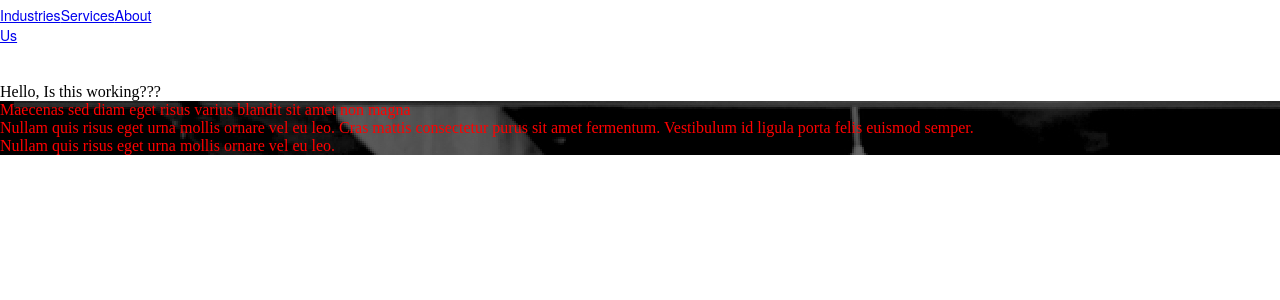
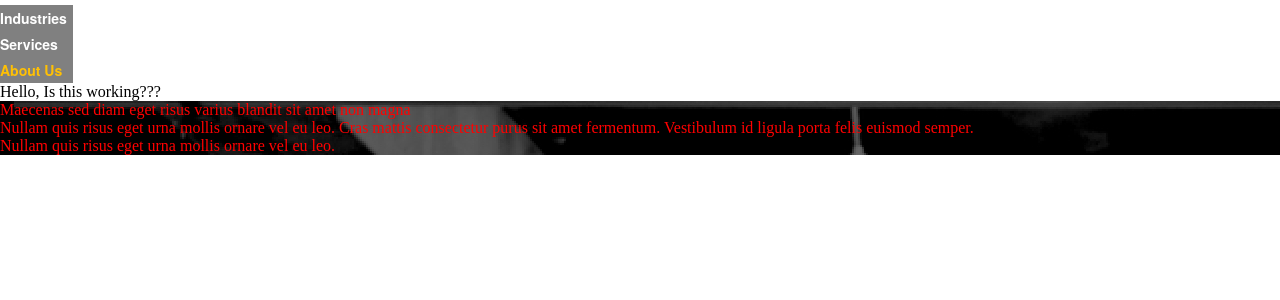
Before and after one commit to IvanGent/bukwild, a React (Create React App) app: page /aboutUs in a window 1280 px wide. Shown: the top 300 px of the page. Built offline with nearby package versions, Linux system fonts and the light colour scheme.

Commit message:
styling Menu

```diff
--- a/src/components/Menu.js
+++ b/src/components/Menu.js
@@ -6,15 +6,33 @@ const style = {
     height: '4.875rem',
     margin: '0.313rem 59.875rem 0 0',
     fontFamily: 'HelveticaNeue',
-    fontSize: '0.875rem'
+    fontSize: '0.875rem',
+    fontWeight: 'bold',
+    fontStretch: 'normal',
+    fontStyle: 'normal',
+    lineHeight: '1.86',
+    letterSpacing: 'normal',
+    color: 'white',
+    backgroundColor: 'gray',
+    display: 'flex',
+    flexWrap: 'wrap'
+}
+
+const active = {
+    color: '#ffc004'
+}
+
+const links = {
+    color: 'white',
+    textDecoration: 'none',
 }
 
 function Menu () {
     return (
         <div style={style}>
-            <NavLink to='/industries' >Industries</NavLink>
-            <NavLink to='/services' >Services</NavLink>
-            <NavLink to='/aboutUs' >About Us</NavLink>
+            <NavLink to='/industries' style={links} activeStyle={active}>Industries</NavLink>
+            <NavLink to='/services' style={links} activeStyle={active}>Services</NavLink>
+            <NavLink to='/aboutUs' style={links} activeStyle={active}>About Us</NavLink>
         </div>
     )
 }
```
